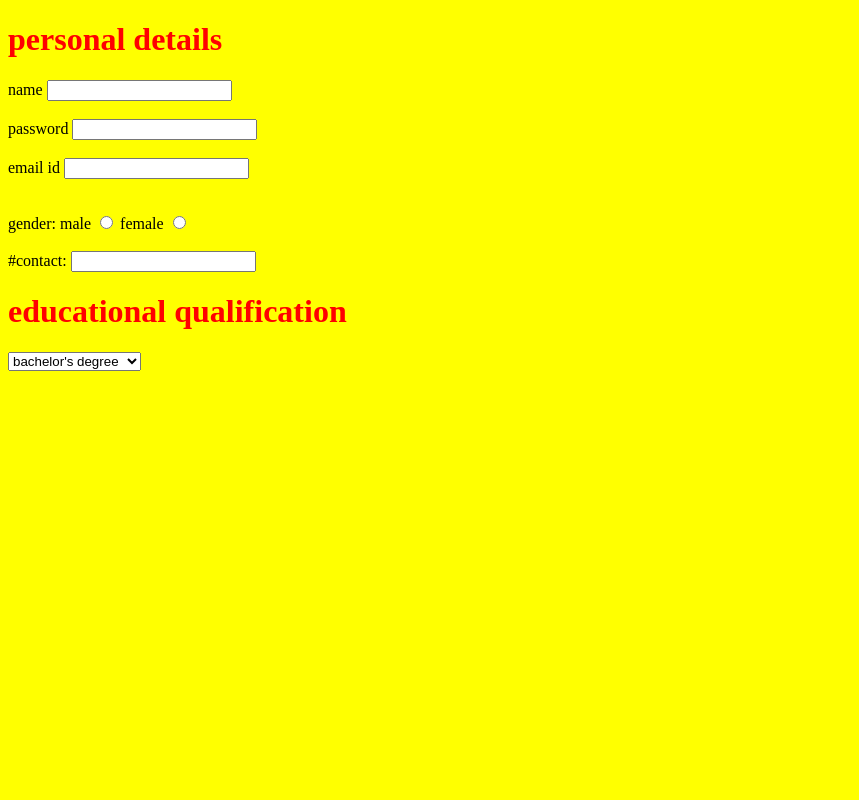
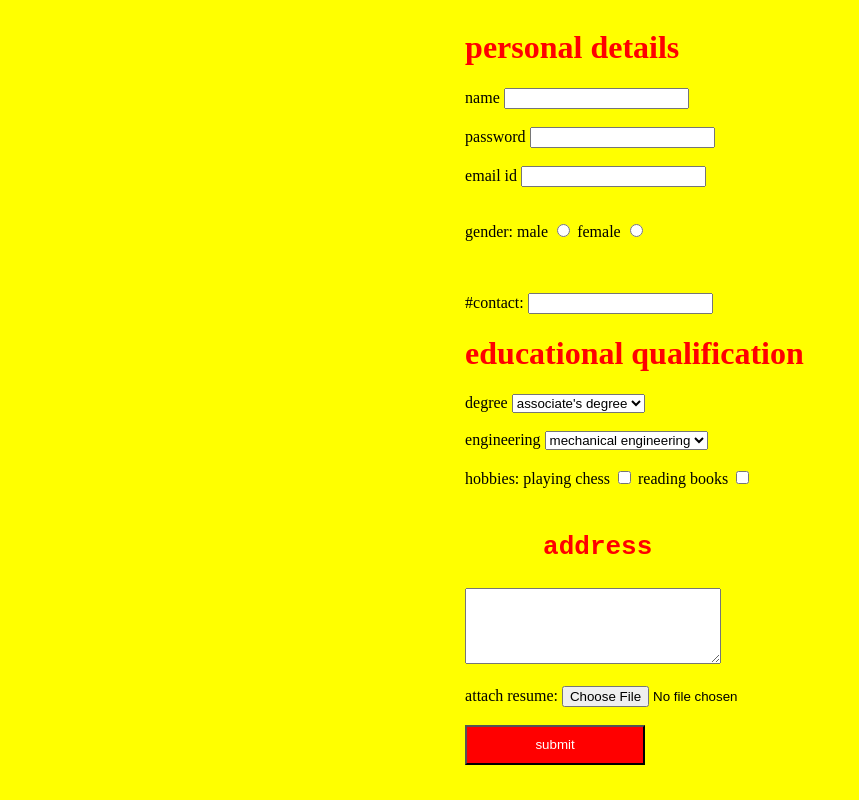
Before and after one commit to abdullohstar/sasa, a plain HTML site: page index.html in a window 1280 px wide. Shown: the whole page, without its empty margins (0-859 px from the left). Drawn offline with Linux system fonts and the light colour scheme.

Commit message:
first commit

```diff
--- a/index.html
+++ b/index.html
@@ -7,39 +7,71 @@
    <link rel="stylesheet" href="style.css">
  </head>
  <body>
+   <div>
    <form action="">
       <h1 style="color: red;">personal details</h1>
       <label for="name">name</label>
-      <input type="name" id="name">
+      <input type="name" id="name" required>
       <br>
       <br>
       <label for="password">password</label>
-      <input type="password" id="password">
+      <input type="password" id="password" required>
       <br>
       <br>
       <label for="email">email id</label>
-      <input type="email" id="email">
+      <input type="email" id="email" required>
       <br>
       <br>
 
      <p>gender: <label for="radiu">male</label>
-      <input type="radio" id="radiu">
-      <label for="radidu">female</label>
-      <input type="radio" id="radidu"
+      <input type="radio" id="radiu" required name="bir1">
+      <label for="radidu">female </label>
+      <input type="radio" id="radidu " name="bir1">
       </p>
       <br>
       <br>
       <label for="number">#contact: </label>
-      <input type="number" id="number">
+      <input type="text" id="number" required>
       <h1 style="color: red;">educational qualification</h1>
-      <select>
-      <option value="bachelor">bachelor's degree</option>
-      <option value="associate">associate's degree</option>
-      <option value="master">master's degree</option>
+
+        <label for="dfd">degree</label>
+      <select id="dfd" name="degree" required aria-placeholder="fehfoew">
+        <option value="" disabled>--select group--</option>
+      <option value="associate" >associate's degree</option>
+      <option value="master ">master's degree </option>
       </select>
+      <br>
+      <br>
+      <label for="engineering">engineering</label>
+      <select name="engineering" id="engineering">
+         <option value="" disabled>--select group--   </option>
+         <option value="">mechanical engineering</option>
+         <option value="">civil engineering</option>
+         <option value="">electrical engineering</option>
+      </select>
+      <br>
+      <br>
+      hobbies:
+      <label for="fffff">playing chess</label>
+      <input type="checkbox" id="fffff" name="hhh">
+      <label for="fffdff">reading books</label>
+      <input type="checkbox" id="fffdff" name="hhh">
+
+     <br>
+     <br>
+      <h1 style="color: red;;"><pre>     address</pre></h1>
+      <textarea name="" id="" style="width: 250px; height: 70px;"></textarea>
+      <br>
+      <br>
+      <label for="file">attach resume:</label>
+      <input type="file" id="file">
+      <br>
+      <br>
+      <button type="submit">submit</button>
 
 
 
    </form>
+   </div>
  </body>
  </html>
--- a/style.css
+++ b/style.css
@@ -1,3 +1,17 @@
 body{
     background-color: yellow;
 }
+div{
+
+    display: flex;
+    align-items: center;
+    justify-content: center;
+}
+button{
+    color: white;
+    background-color: red;
+    border-radius: 5;
+    width: 180px;
+    height: 40px;
+
+}
```
Also changed, not shown: gfi3rfi3.html (added, +17 -0 lines).
